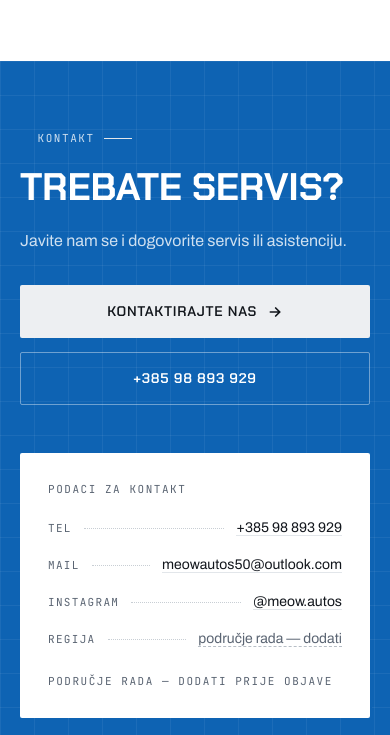
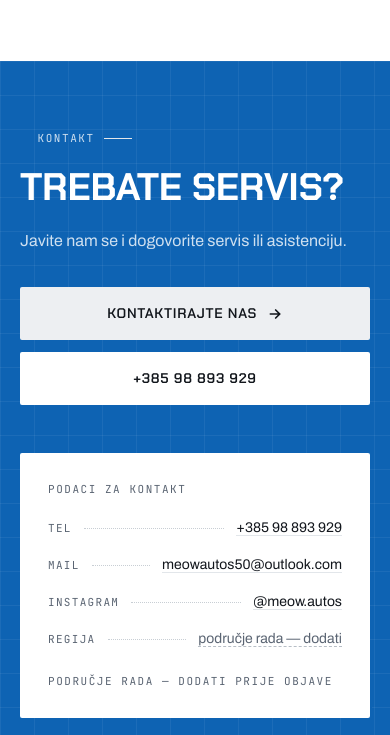
Before and after one commit to Hrvisparrow/Meow.autos, a plain HTML site: page index.html in a window 390 px wide. In both pictures the pointer is over the link "KONTAKTIRAJTE NAS". Shown: the part 5074-5809 px from the top of the page. Drawn offline with nearby package versions, Linux system fonts and the light colour scheme.

Commit message:
Kontakt CTA: white phone button, remove pointless hover lift on light buttons

```diff
--- a/index.html
+++ b/index.html
@@ -85,7 +85,7 @@
   .btn-ghost{ background:transparent; color:var(--ink); border-color:rgba(18,22,28,.22); }
   .btn-ghost:hover{ background:rgba(18,22,28,.04); transform:translateY(-2px); border-color:rgba(18,22,28,.4); }
   .btn-light{ background:#fff; color:var(--ink); }
-  .btn-light:hover{ background:#EDEFF2; transform:translateY(-2px); }
+  .btn-light:hover{ background:#EDEFF2; }
   .btn-outline-light{ background:transparent; color:#fff; border-color:rgba(255,255,255,.4); }
   .btn-outline-light:hover{ background:rgba(255,255,255,.08); transform:translateY(-2px); }
   .btn:focus-visible{ outline:2px solid var(--blue); outline-offset:3px; }
@@ -549,7 +549,7 @@
           Kontaktirajte nas
           <svg width="16" height="16" viewBox="0 0 24 24" fill="none" stroke="currentColor" stroke-width="2.5" stroke-linecap="round"><path d="M5 12h14M13 6l6 6-6 6"/></svg>
         </a>
-        <a href="tel:+385989893929" class="btn btn-outline-light justify-center">+385 98 893 929</a>
+        <a href="tel:+385989893929" class="btn btn-light justify-center">+385 98 893 929</a>
       </div>
     </div>
 
```
